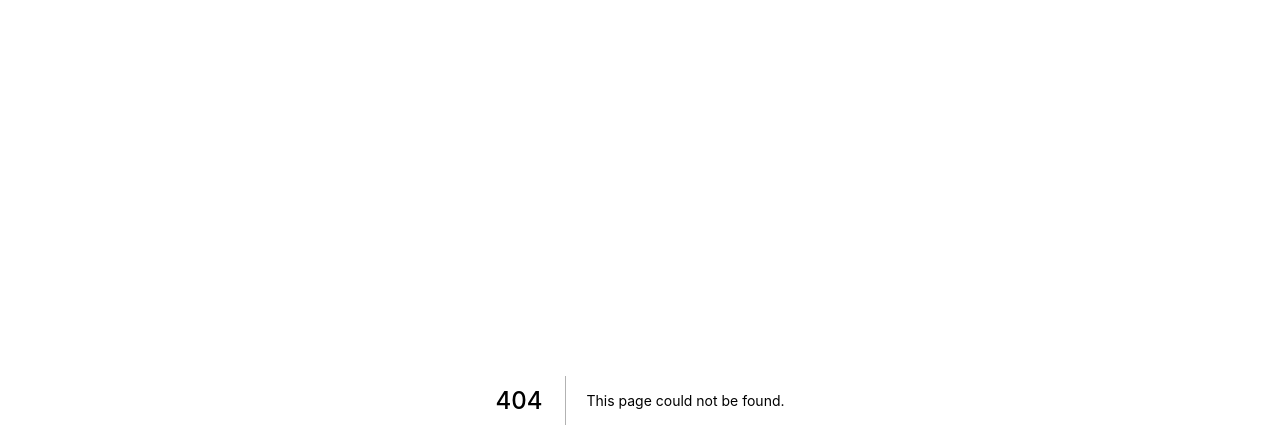
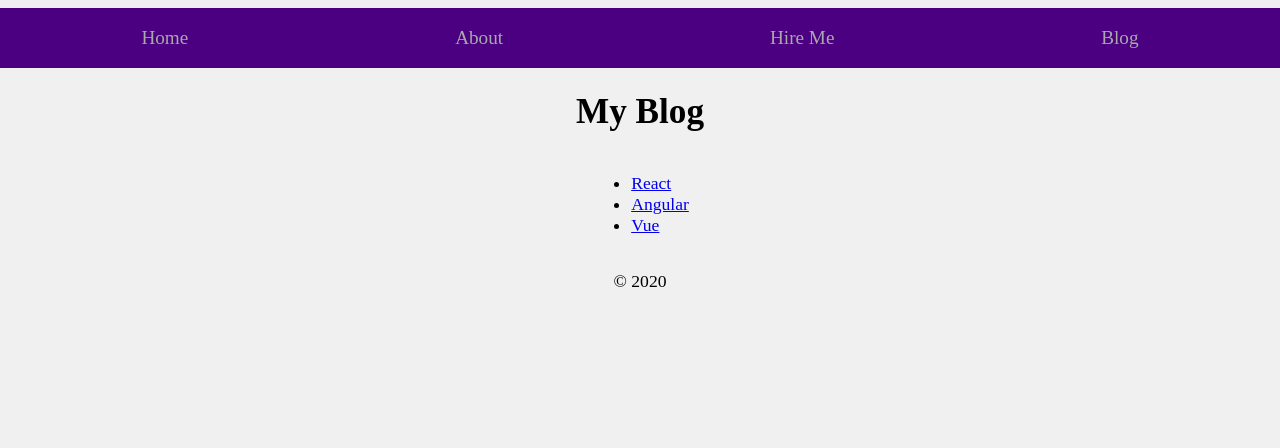
Before and after one commit to seagrendaniel/next-portfolio, a Next.js app: page /blog in a window 1280 px wide. Before the commit this address had no page. Shown: the top 448 px of the page. Built offline with nearby package versions, Linux system fonts and the light colour scheme; a web font is replaced by a local one.

Commit message:
add blog section with dynamic query params

```diff
--- a/components/layout.js
+++ b/components/layout.js
@@ -20,6 +20,7 @@ export default ({ children, title }) => (
       <Link href="/"><a>Home</a></Link>
       <Link href="/about"><a>About</a></Link>
       <Link href="/hireme"><a>Hire Me</a></Link>
+      <Link href="/blog"><a>Blog</a></Link>
     </header>
 
     <h1>{title}</h1>
--- /dev/null
+++ b/pages/blog.js
@@ -0,0 +1,21 @@
+import Layout from '../components/layout';
+import Link from 'next/link';
+
+const PostLink = ({ title }) => (
+  <li>
+    <Link href={`/post?title=${title}`}>
+      <a>{title}</a>
+    </Link>
+  </li>
+)
+
+
+export default () => (
+  <Layout title="My Blog">
+    <ul>
+      <PostLink title="React" />
+      <PostLink title="Angular" />
+      <PostLink title="Vue" />
+    </ul>
+  </Layout>
+)
```
Also changed, not shown: pages/_error.js (added, +7 -0 lines), pages/about.js (+9 -2 lines), pages/post.js (added, +9 -0 lines), public/pages/hireme.js (deleted, +0 -11 lines), public/pages/index.js (deleted, +0 -12 lines).
